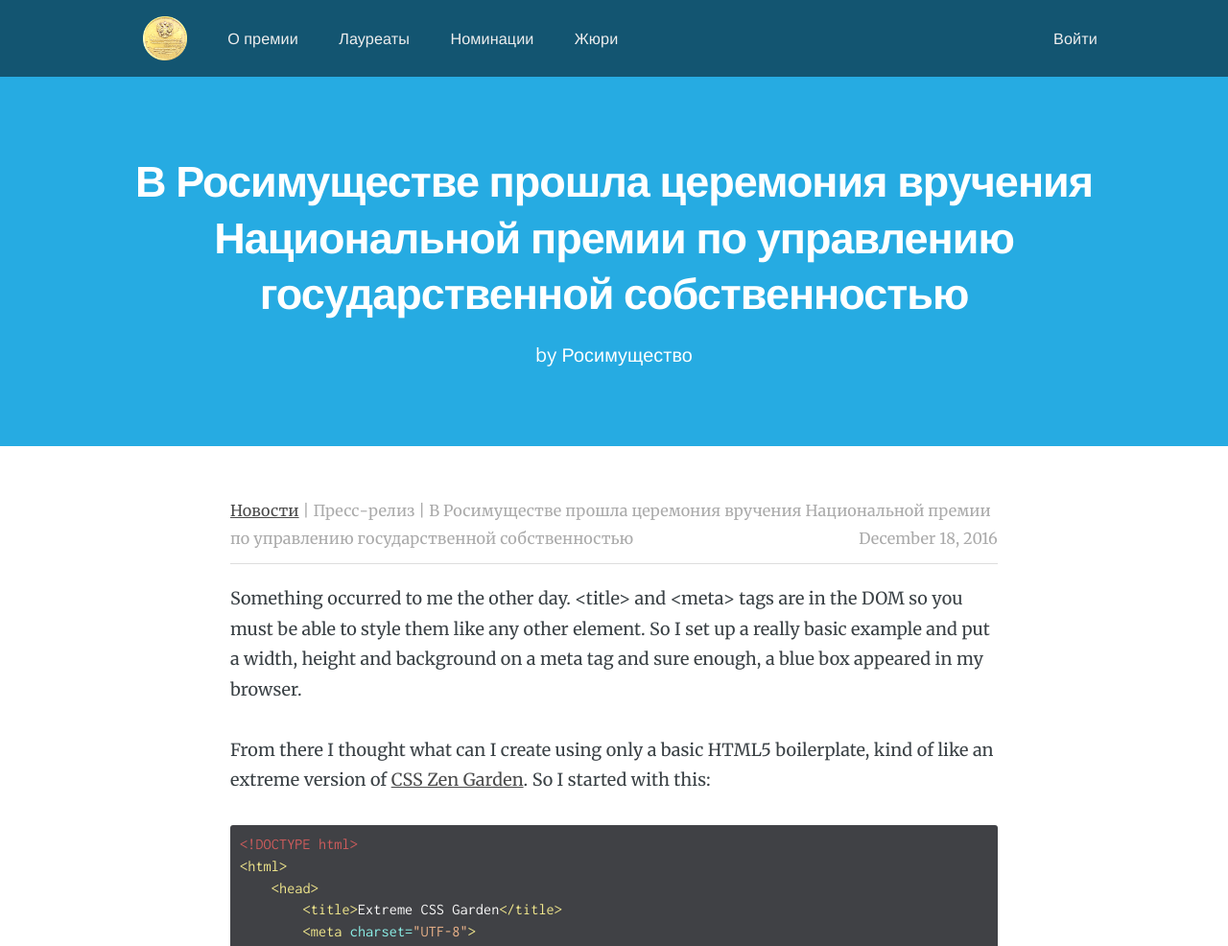
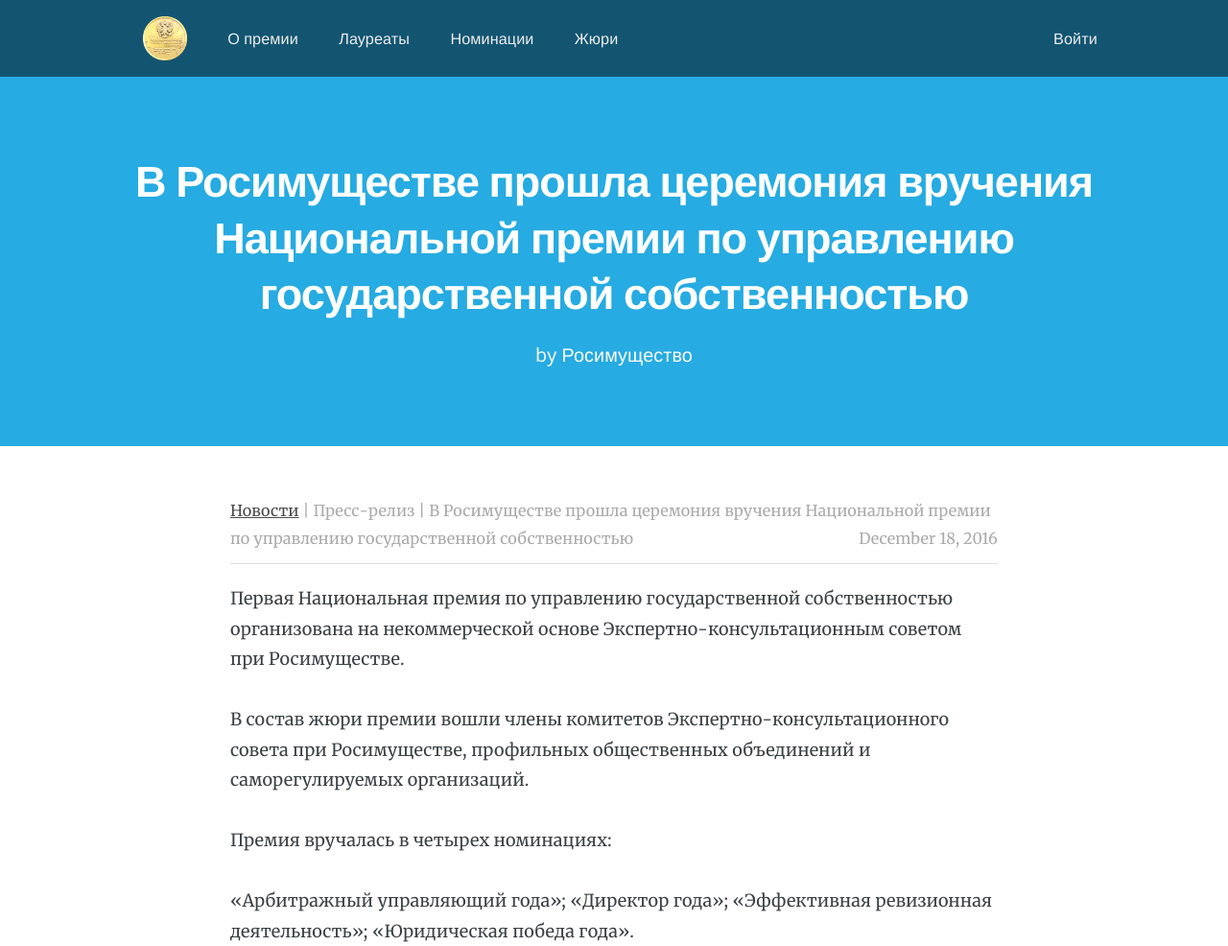
Before and after one commit to dennisd1/prize, a Jekyll site: the page built from _posts/2016-12-18-extreme-css-zen-garden.md, in a window 1280 px wide and 1400 px high. Shown: the top 986 px of the window at 96% size. Built offline with Jekyll 4.4.1, drawn with Linux system fonts in a browser that asks for light colours; nearby versions of some CDN libraries; some of the changed text lies outside the part shown.

Commit message:
Update 2016-12-18-extreme-css-zen-garden.md

```diff
--- a/_posts/2016-12-18-extreme-css-zen-garden.md
+++ b/_posts/2016-12-18-extreme-css-zen-garden.md
@@ -6,29 +6,19 @@
 permalink: /tips/2016/12/18/press-release.html
 ---
 
-Something occurred to me the other day. <span class="url">&lt;title&gt;</span> and <span class="url">&lt;meta&gt;</span> tags are in the DOM so you must be able to style them like any other element. So I set up a really basic example and put a width, height and background on a meta tag and sure enough, a blue box appeared in my browser.
+Первая Национальная премия по управлению государственной собственностью организована на некоммерческой основе Экспертно-консультационным советом при Росимуществе.
 
-From there I thought what can I create using only a basic HTML5 boilerplate, kind of like an extreme version of [CSS Zen Garden](http://www.csszengarden.com/). So I started with this:
+В состав жюри премии вошли члены комитетов Экспертно-консультационного совета при Росимуществе, профильных общественных объединений и саморегулируемых организаций.
 
-{% highlight html %}
-<!DOCTYPE html>
-<html>
-    <head>
-        <title>Extreme CSS Garden</title>
-        <meta charset="UTF-8">
-        <link rel="stylesheet" type="text/css" href="style.css">
-    </head>
-    <body></body>
-</html>
-{% endhighlight %}
+Премия вручалась в четырех номинациях:
 
-Then put my CSS skills to work.
+«Арбитражный управляющий года»;
+«Директор года»;
+«Эффективная ревизионная деятельность»;
+«Юридическая победа года».
 
-It was absolute madness, everything I thought I knew about web design suddenly shattered. I gave a font-size to <span class="url">&lt;title&gt;</span>, content to <span class="url">&lt;meta&gt;</span> and a background image to <span class="url">&lt;link&gt;</span>.
 
-Here's my [end result](http://cyan-accordion.cloudvent.net/index.html):
-
-[<img src="/img/blog/css-garden/css-garden.png" alt="extreme css zen garden">](http://cyan-accordion.cloudvent.net/index.html)
+[<img src="/a/rosim2016.jpg" alt="extreme css zen garden">](http://cyan-accordion.cloudvent.net/index.html)
 
 And the CSS to go with that.
 
```
